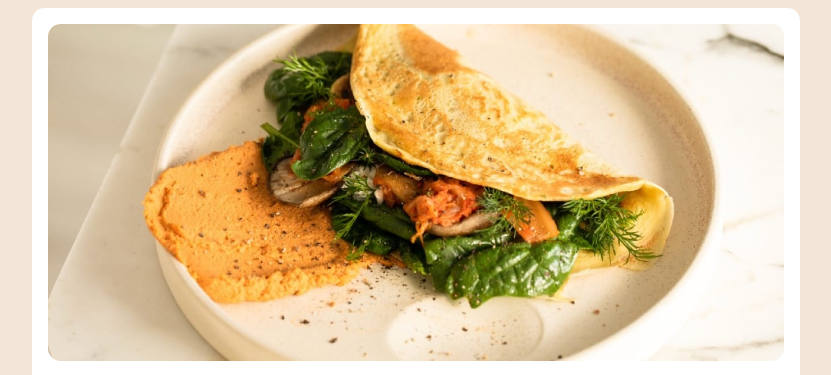
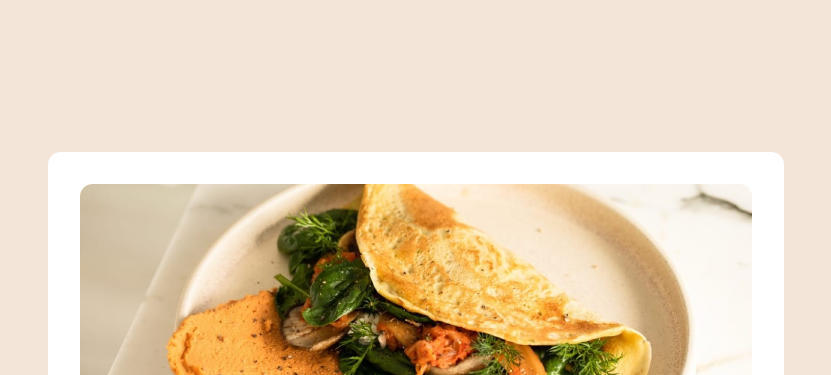
Before and after one commit to LuGue-coder/recipe-page-main, a plain HTML site: page index.html in a window 1280 px wide. Shown: the top 375 px of the page, without its empty margins (232-1063 px from the left). Drawn offline with Linux system fonts and the light colour scheme.

Commit message:
Update style.css

```diff
--- a/style.css
+++ b/style.css
@@ -34,11 +34,14 @@ body{
 }
 
 .container{
-    max-width:60vw;
+    display: flex;
+    flex-direction: column;
+    max-width: 736px;
     height: auto;
     border-radius: 1vw;
     background-color: var(--white);
-    padding: 1rem;
+    padding: 2rem;
+    margin-top: 9rem;
 }
 
 img{
```
